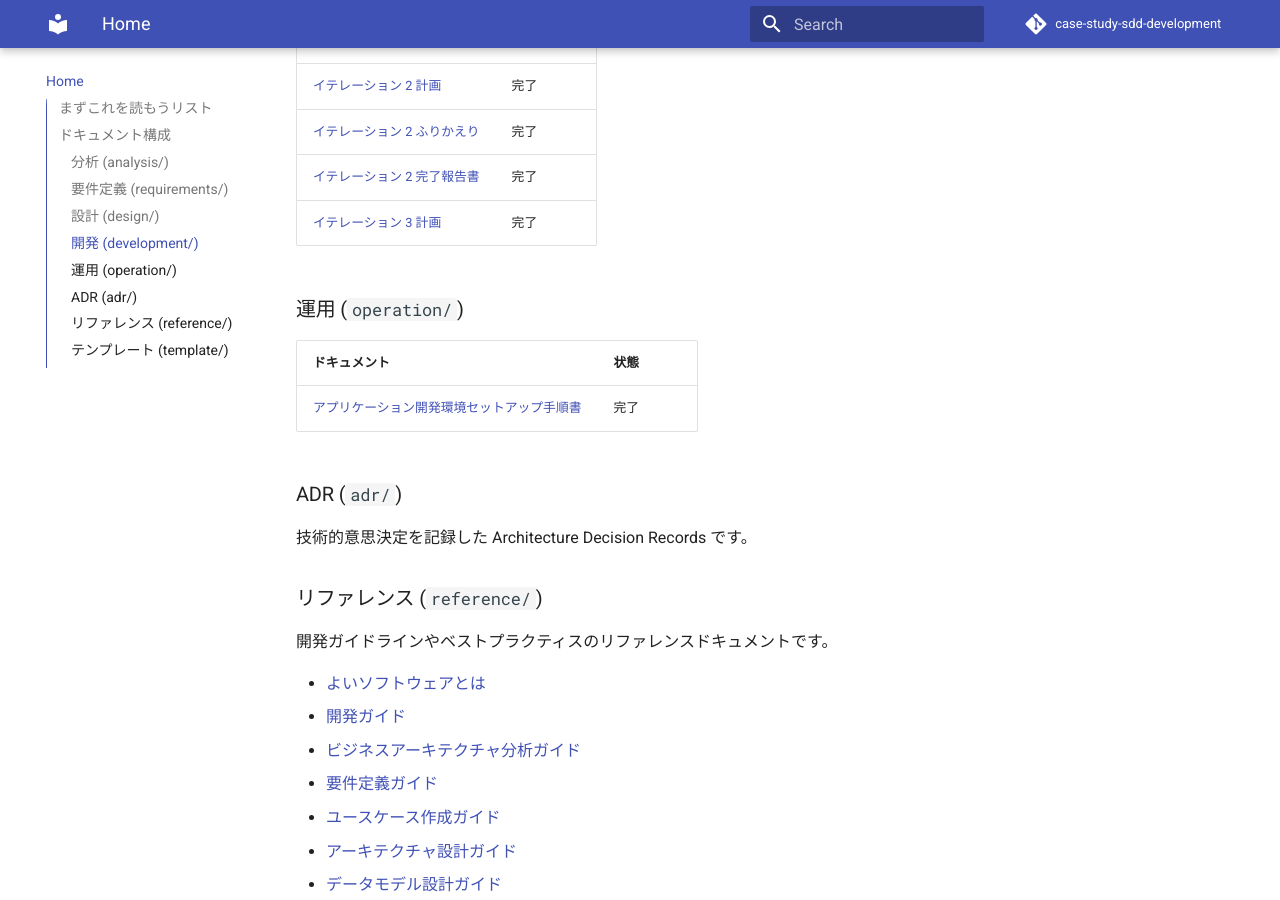
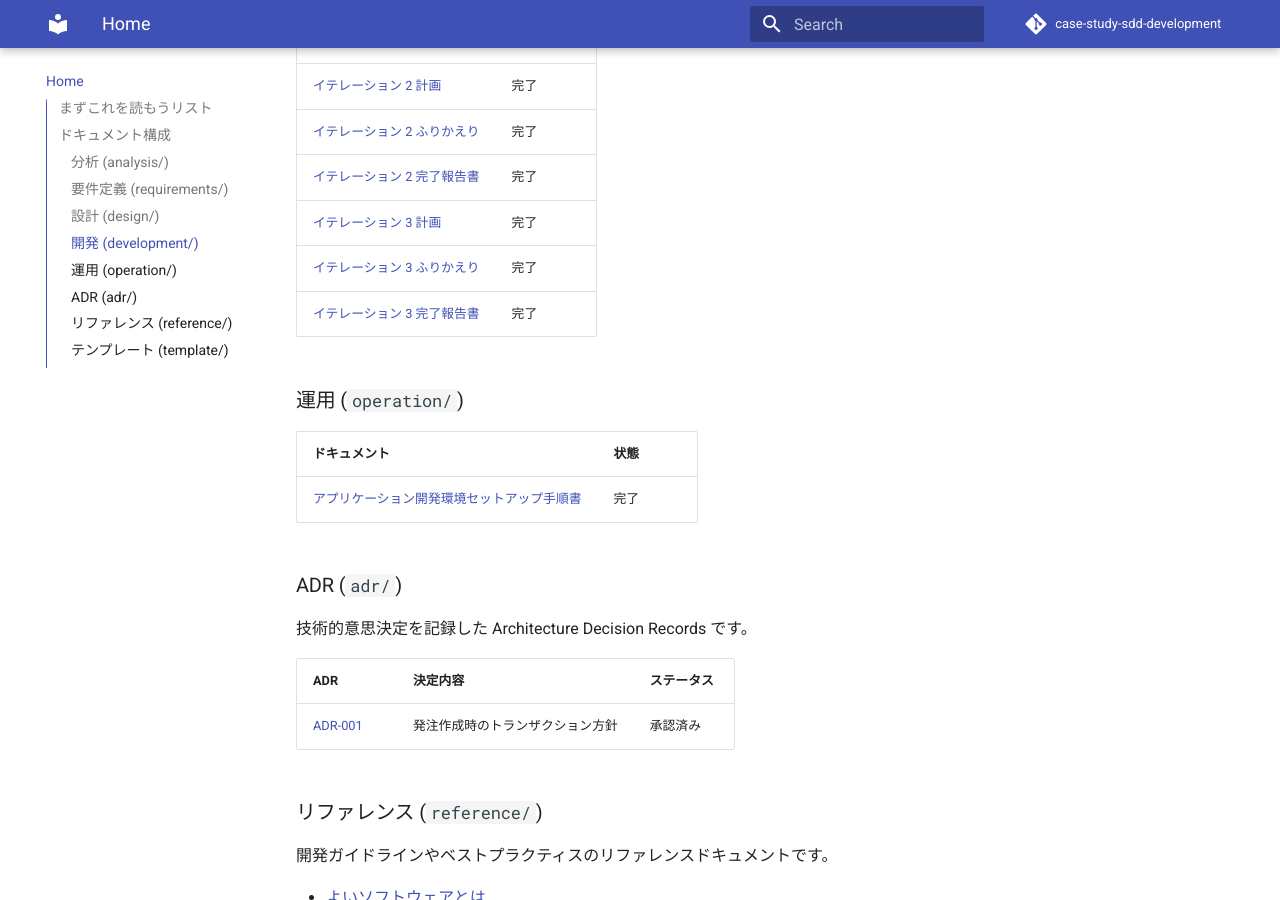
Before and after one commit to k2works/case-study-sdd-development, an MkDocs documentation site: the page built from docs/index.md, in a window 1280 px wide and 900 px high, scrolled down 1852 px. Built offline with MkDocs 1.6.1 and Material for MkDocs 9.7.7, drawn with Linux system fonts in a browser that asks for light colours; comment, search, counter and statistics services are not loaded.

Commit message:
docs: ドキュメントインデックスに IT3 成果物と ADR-001 を追加

```diff
--- a/docs/index.md
+++ b/docs/index.md
@@ -52,6 +52,8 @@
 | [イテレーション 2 ふりかえり](./development/retrospective-2.md) | 完了 |
 | [イテレーション 2 完了報告書](./development/iteration_report-2.md) | 完了 |
 | [イテレーション 3 計画](./development/iteration_plan-3.md) | 完了 |
+| [イテレーション 3 ふりかえり](./development/retrospective-3.md) | 完了 |
+| [イテレーション 3 完了報告書](./development/iteration_report-3.md) | 完了 |
 
 ### 運用 (`operation/`)
 
@@ -62,6 +64,10 @@
 ### ADR (`adr/`)
 
 技術的意思決定を記録した Architecture Decision Records です。
+
+| ADR | 決定内容 | ステータス |
+| :--- | :--- | :--- |
+| [ADR-001](./adr/001-purchase-order-transaction-strategy.md) | 発注作成時のトランザクション方針 | 承認済み |
 
 ### リファレンス (`reference/`)
 
```
